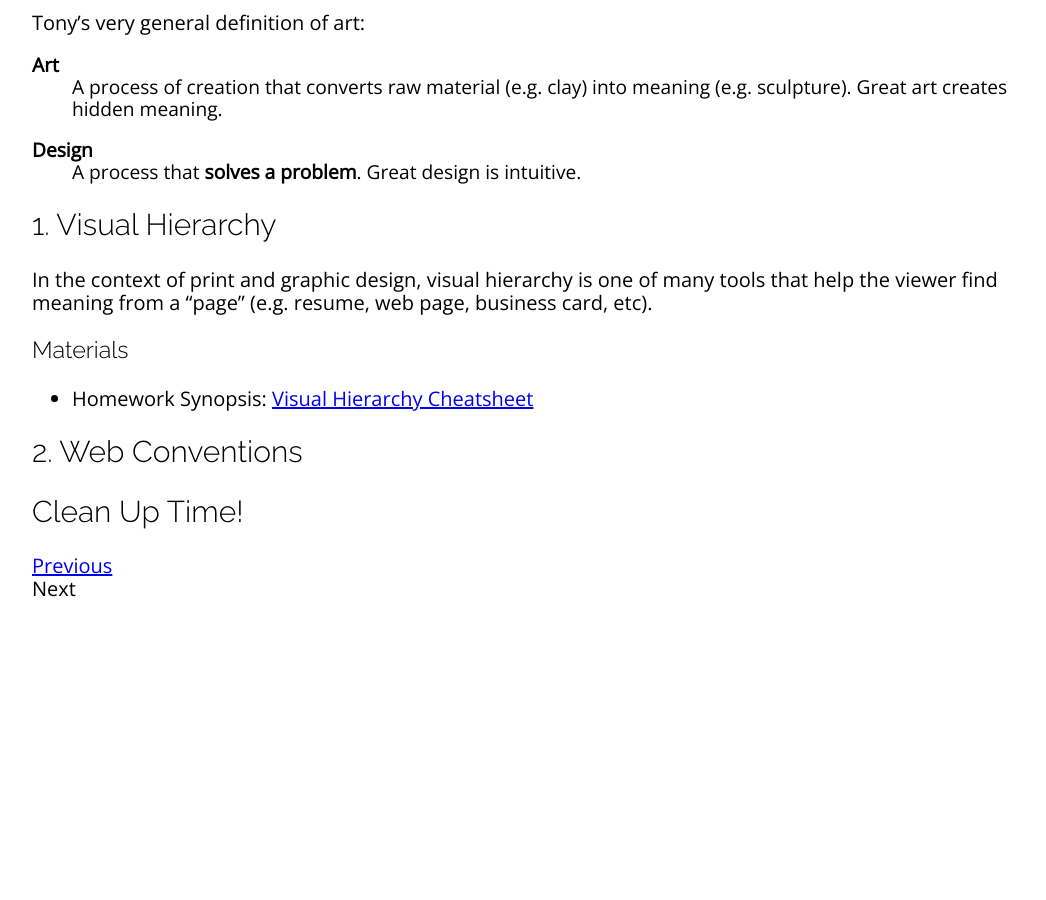
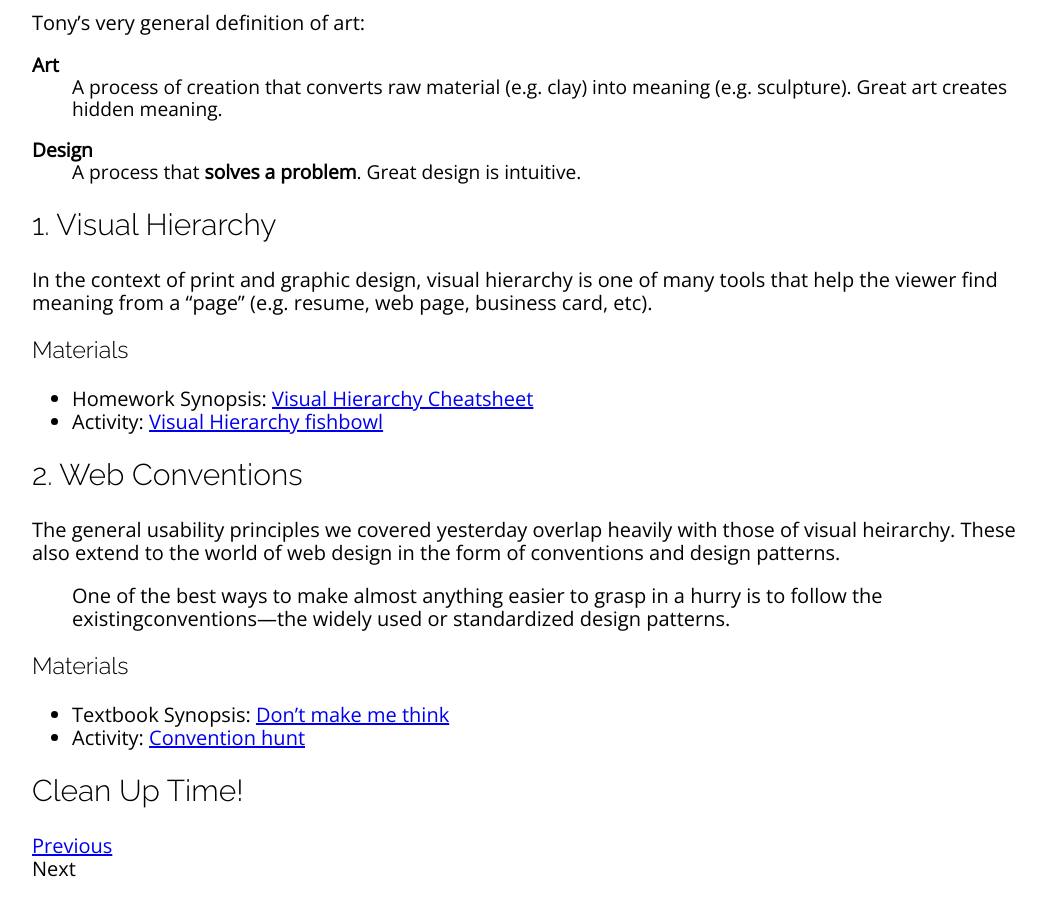
Before and after one commit to sait-wbdv/winter-2021, a Jekyll site: the page built from _posts/2021-01-13-visual-hierarchy-design.md, in a window 1280 px wide and 900 px high, scrolled down 2069 px. Shown: the whole window, without its empty margins (96-1142 px from the left). Built offline with Jekyll 4.4.1, drawn with Linux system fonts in a browser that asks for light colours; nearby versions of some CDN libraries; before the commit the page ends 2689 px from its top, so only the background shows below that; some of the changed text lies outside the part shown.

Commit message:
added W1W

```diff
--- a/_posts/2021-01-13-visual-hierarchy-design.md
+++ b/_posts/2021-01-13-visual-hierarchy-design.md
@@ -7,7 +7,7 @@ categories: dsgn270
 1. Session videos
     - Students are invited to post chapter markers in the Recordings document listed in `#winter-2021`.
 2. Assessments
-    - DSGN 270 Assignment 1 announced
+    - [DSGN 270 Assignment 1](https://github.com/sait-wbdv/assessments/blob/master/dsgn270/) announced
     - Assessment guidelines:
         - All assignments will be submitted to Brightspace.
             - All assignments should be zipped, even if it's just one file; text files sometimes get mangled by Brightspace.
@@ -63,9 +63,16 @@ In the context of print and graphic design, visual hierarchy is one of many tool
 
 ### Materials
 - Homework Synopsis: [Visual Hierarchy Cheatsheet]({{site.baseurl}}/cheatsheets/design/visual-hierarchy)
+- Activity: [Visual Hierarchy fishbowl]({{site.baseurl}}/cheatsheets/design/visual-hierarchy/#activities)
 
 
 ## 2. Web Conventions
+The general usability principles we covered yesterday overlap heavily with those of visual heirarchy. These also extend to the world of web design in the form of conventions and design patterns.
 
+> One of the best ways to make almost anything easier to grasp in a hurry is to follow the existingconventions—the widely used or standardized design patterns.
+
+### Materials
+- Textbook Synopsis: [Don't make me think]({{site.baseurl}}/cheatsheets/web-conventions)
+- Activity: [Convention hunt]({{site.baseurl}}/cheatsheets/web-conventions/#activities)
 
 ## Clean Up Time!
```
Also changed, not shown: cheatsheets/design/visual-hierarchy/index.md (+1 -1 lines).
